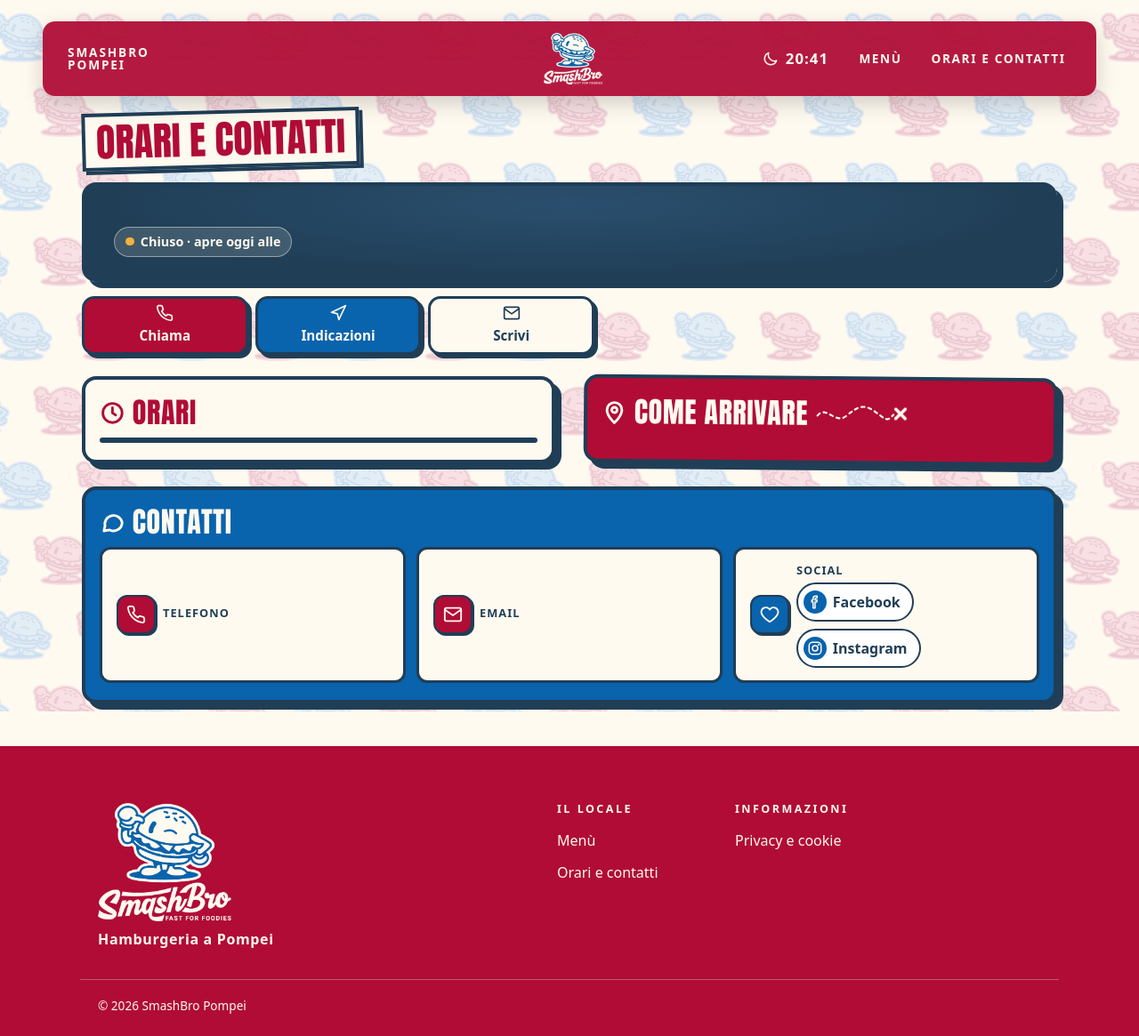
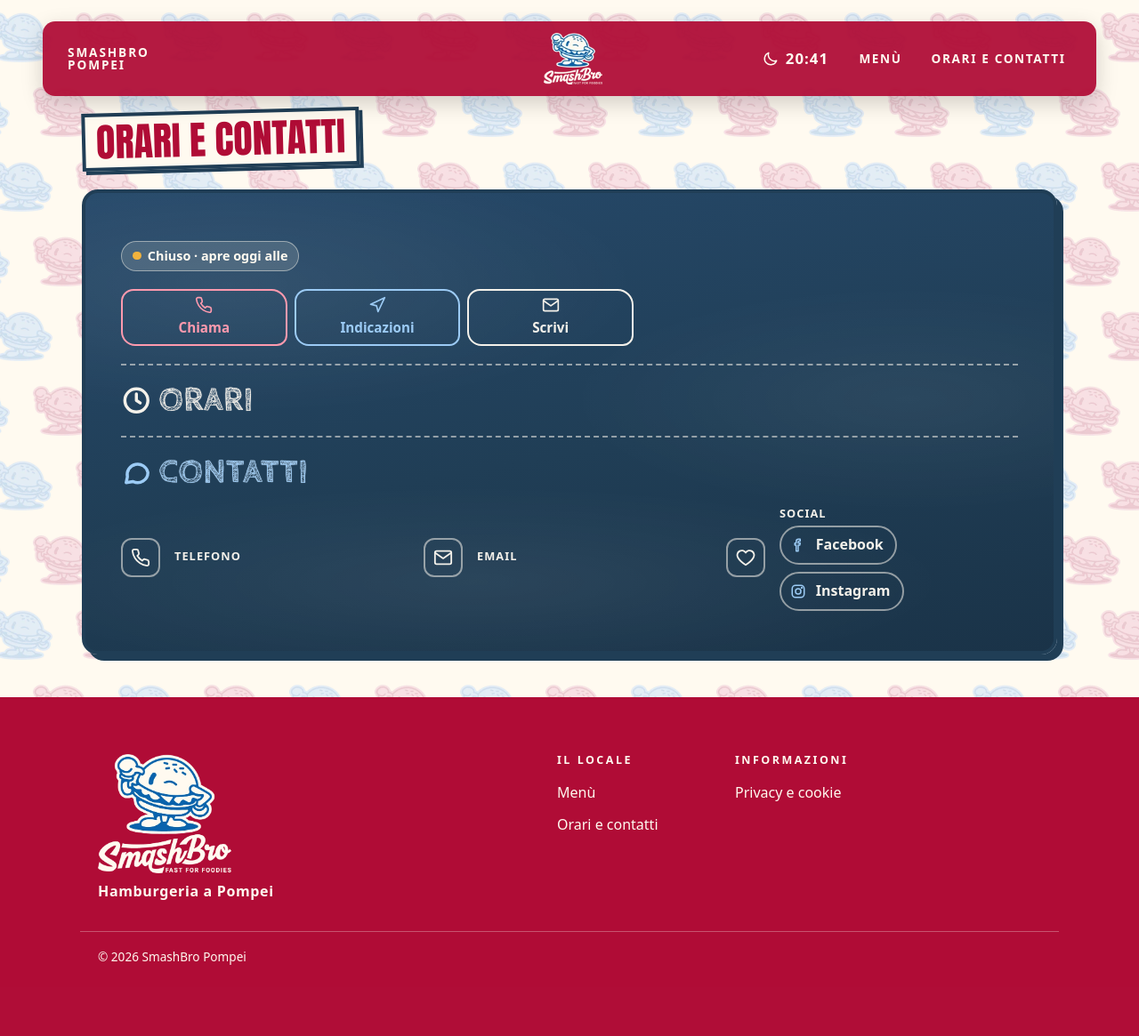
Before and after one commit to IvanRussoL/smashbro-pompei, a Flask app: template app/templates/info.html in a window 1280 px wide. Shown: the whole page at 89% size. After the commit the page ends 1085 px from the top, so only its background shows below. Run offline with Flask 3, Linux system fonts and the light colour scheme; the template is opened without the code that fills it, so the values that code supplies are empty; some libraries are stand-ins or nearby versions.

Commit message:
Info: tutta la pagina su una lavagna con titoli a gessetto, tolto Come arrivare

```diff
--- a/app/static/css/stile.css
+++ b/app/static/css/stile.css
@@ -310,38 +310,36 @@ h2 { font-size: 1.6rem; margin: 0 0 1rem; color: var(--rosso); }
 .pulsante-secondario:hover { background: var(--crema); color: var(--blu-scuro); }
 .hero :focus-visible { outline-color: var(--crema); }
 
-/* ---------- Pagina Orari e contatti: blocchi-adesivo liberi sullo sfondo, come il menù ---------- */
+/* ---------- Pagina Orari e contatti: una lavagna come quella fuori dal locale ---------- */
 
-/* Nessun pannello: titolo, stato, azioni e sezioni sono adesivi separati sopra i loghi,
-   con gli stessi bordi blu notte e le stesse ombre piene dei blocchi del menù. */
+/* Carattere "a gesso" dei titoli della lavagna, salvato nel sito (licenza SIL OFL in static/fonts).
+   Solo per i titoli: su testi lunghi e numeri un carattere decorativo si legge peggio. */
+@font-face {
+    font-family: "Cabin Sketch";
+    src: url("../fonts/cabin-sketch-latin-700.woff2") format("woff2");
+    font-weight: 700;
+    font-display: swap;
+}
 .pagina-info {
     --titolo: "Anton", Impact, "Arial Narrow", sans-serif;
-    --bordo-info: 4px solid var(--blu-scuro);
-    --ombra-info: 7px 7px 0 var(--blu-scuro);
+    --gessetto: "Cabin Sketch", "Comic Sans MS", cursive;
+    --gesso: #F4F1EA;
+    --gesso-rosso: #FF9AAE;
+    --gesso-blu: #9CCBF5;
+    --gesso-traccia: rgba(244, 241, 234, 0.55);
     max-width: 1120px;
     margin-inline: auto;
     padding: 0 0.75rem 3rem;
     color: var(--blu-scuro);
 }
-.pagina-info h2 {
-    margin: 0 0 0.75rem;
-    padding-top: 0.1em;
-    font-family: var(--titolo);
-    font-size: 1.75rem; /* 28 px su telefono, 32 px da 768 px */
-    font-weight: 400;
-    line-height: 1;
-    letter-spacing: 0.02em;
-    text-transform: uppercase;
-    color: var(--accento);
-}
 
-/* Titolo su un'etichetta inclinata, come "Menù". */
+/* Titolo su un'etichetta inclinata, come "Menù", fuori dalla lavagna. */
 .testata-info {
     display: inline-block;
     margin: 1rem 0;
     padding: 0.35rem 0.75rem 0.45rem;
     background: var(--crema);
-    border: var(--bordo-info);
+    border: 4px solid var(--blu-scuro);
     box-shadow: 4px 4px 0 var(--blu-scuro);
     transform: rotate(-1.5deg);
 }
@@ -355,36 +353,42 @@ h2 { font-size: 1.6rem; margin: 0 0 1rem; color: var(--rosso); }
     color: var(--rosso);
 }
 
-/* Ogni sezione è un blocco-adesivo con un colore del marchio. */
-.blocco-info {
-    --fondo: var(--crema);
-    --accento: var(--rosso);
-    min-width: 0;
-    padding: 1.1rem 1rem 1.2rem;
-    background: var(--fondo);
-    color: var(--blu-scuro);
-    border: var(--bordo-info);
-    border-radius: 16px;
-    box-shadow: var(--ombra-info);
+/* La lavagna: fondo blu scuro con macchie chiare sfumate, come una lavagna cancellata più volte.
+   Niente cornice di legno: bordo e ombra piena sono quelli degli adesivi del sito. */
+.lavagna {
+    margin-top: 0.5rem;
+    padding: 1.25rem 1rem 1.5rem;
+    border: 4px solid var(--blu-scuro);
+    border-radius: 18px;
+    box-shadow: 7px 7px 0 var(--blu-scuro);
+    color: var(--gesso);
+    background:
+        radial-gradient(ellipse 60% 40% at 15% 20%, rgba(255, 255, 255, 0.07), transparent 70%),
+        radial-gradient(ellipse 50% 35% at 85% 45%, rgba(255, 255, 255, 0.05), transparent 70%),
+        radial-gradient(ellipse 70% 30% at 40% 85%, rgba(255, 255, 255, 0.06), transparent 70%),
+        linear-gradient(170deg, #26496A 0%, var(--blu-scuro) 55%, #1A3348 100%);
 }
-.blocco-arrivare { --fondo: var(--rosso); --accento: var(--crema); color: var(--crema); transform: rotate(0.5deg); }
-.blocco-contatti { --fondo: var(--blu); --accento: var(--crema); color: var(--crema); margin-top: 1.5rem; }
-.blocco-info :focus-visible { outline-color: var(--blu-scuro); }
-.blocco-arrivare :focus-visible, .blocco-contatti :focus-visible { outline-color: var(--crema); }
+.lavagna :focus-visible { outline-color: var(--gesso); }
+/* Le sezioni sono separate da una riga tratteggiata, come tirata col gesso. */
+.lavagna-sezione { margin-top: 1.25rem; padding-top: 1.25rem; border-top: 2px dashed var(--gesso-traccia); }
+.lavagna-sezione h2 {
+    margin: 0 0 0.75rem;
+    font-family: var(--gessetto);
+    font-size: 2rem; /* 32 px su telefono, 38 px da 768 px */
+    font-weight: 700;
+    line-height: 1;
+    letter-spacing: 0.01em;
+    text-transform: uppercase;
+    color: var(--gesso);
+    text-shadow: 0 0 1px rgba(255, 255, 255, 0.6);
+}
+#contatti h2 { color: var(--gesso-blu); }
 
-/* Riquadro dello stato come insegna al neon: fondo blu scuro, nome del locale grande in alto,
-   indirizzo e stato in basso. Da aperto l'insegna è accesa (bagliore rosso), da chiuso è spenta. */
-.blocco-stato {
-    display: flex;
-    flex-direction: column;
-    justify-content: space-between;
-    gap: 0.75rem;
-    padding: 1rem;
-    color: var(--crema);
-    background: radial-gradient(ellipse at 50% 20%, #2A4F6E 0%, var(--blu-scuro) 70%);
-}
+/* In cima l'insegna al neon, allineata a sinistra come tutto il resto, poi indirizzo e stato.
+   Da aperto l'insegna è accesa (bagliore rosso), da chiuso è spenta (solo il contorno). */
+.lavagna-testata { display: flex; flex-direction: column; align-items: flex-start; gap: 0.4rem; }
 .insegna {
-    margin: 0;
+    margin: 0 0 0.35rem;
     font-family: var(--titolo);
     font-size: clamp(2rem, 9.5vw, 2.5rem); /* il nome sta su una riga anche a 360 px */
     line-height: 1;
@@ -405,34 +409,24 @@ h2 { font-size: 1.6rem; margin: 0 0 1rem; color: var(--rosso); }
     0%, 18%, 26%, 44% { opacity: 0.15; }
     20%, 24%, 46%, 100% { opacity: 1; }
 }
-.stato-testo { display: flex; flex-direction: column; align-items: flex-start; gap: 0.4rem; }
-.info-indirizzo { margin: 0; font-weight: 600; }
-.blocco-stato .info-indirizzo { margin: 0 0 0.25rem; font-size: 0.95rem; letter-spacing: 0.04em; font-weight: 500; }
-
-/* Stato come etichetta a bordo spesso: verde chiaro se aperto, rosa se chiuso, sempre con il testo. */
+.info-indirizzo { margin: 0 0 0.25rem; font-size: 0.95rem; font-weight: 500; letter-spacing: 0.04em; }
+/* Stato come etichetta chiara sul fondo scuro, con il pallino verde (aperto) o giallo (chiuso). */
 .pagina-info .stato-apertura {
     margin: 0;
-    padding: 0.45rem 0.9rem;
-    border: 3px solid var(--blu-scuro);
-    border-radius: 999px;
-    background: #FBE1E7;
-    color: var(--blu-scuro);
+    padding: 0.3rem 0.75rem;
+    font-size: 0.9rem;
     font-weight: 700;
+    background: rgba(255, 250, 240, 0.14);
+    border: 1px solid rgba(255, 250, 240, 0.45);
+    color: var(--crema);
 }
-.pagina-info .stato-apertura::before { background: var(--rosso); }
-.pagina-info .stato-apertura.aperto { background: #D9F2E2; }
-.pagina-info .stato-apertura.aperto::before { background: #17633A; }
-/* Sull'insegna l'etichetta è chiara su fondo scuro. */
-.pagina-info .blocco-stato .stato-apertura { padding: 0.3rem 0.75rem; font-size: 0.9rem; background: rgba(255, 250, 240, 0.14); border: 1px solid rgba(255, 250, 240, 0.45); color: var(--crema); }
-.pagina-info .blocco-stato .stato-apertura.aperto::before { background: #5DD37E; }
-.pagina-info .blocco-stato .stato-apertura.chiuso::before { background: #F2B33D; }
 
-/* Chiama, Indicazioni, Scrivi: tre adesivi grandi che si "schiacciano" al tocco. */
+/* Chiama, Indicazioni, Scrivi: scritte cerchiate col gesso, con un bordo un po' irregolare. */
 .azioni-info {
     display: grid;
     grid-template-columns: repeat(3, minmax(0, 1fr));
     gap: 0.5rem;
-    margin: 1rem 0 1.5rem;
+    margin: 1.25rem 0 0;
     padding: 0;
     list-style: none;
 }
@@ -445,34 +439,22 @@ h2 { font-size: 1.6rem; margin: 0 0 1rem; color: var(--rosso); }
     min-height: 60px; /* sopra i 44-48 px consigliati per il tocco */
     padding: 0.4rem;
     font-size: 0.95rem;
-    border: 3px solid var(--blu-scuro);
-    border-radius: 14px;
-    box-shadow: 4px 4px 0 var(--blu-scuro);
-    background: var(--crema);
-    color: var(--blu-scuro);
     font-weight: 800;
     text-align: center;
     text-decoration: none;
-    transition: transform 0.1s ease, box-shadow 0.1s ease;
+    border: 2px solid var(--gesso);
+    border-radius: 14px 18px 12px 16px;
+    color: var(--gesso);
+    transition: background-color 0.1s ease, transform 0.1s ease;
 }
 .azione-info svg { width: 20px; height: 20px; fill: none; stroke: currentColor; stroke-width: 2; stroke-linecap: round; stroke-linejoin: round; }
-.azione-info:hover { color: var(--blu-scuro); transform: translate(-1px, -1px); box-shadow: 5px 5px 0 var(--blu-scuro); }
-.azione-info:active { transform: translate(4px, 4px); box-shadow: 0 0 0 var(--blu-scuro); }
-.azione-chiama { background: var(--rosso); color: var(--crema); }
-.azione-chiama:hover { color: var(--crema); }
-.azione-indicazioni { background: var(--blu); color: var(--crema); }
-.azione-indicazioni:hover { color: var(--crema); }
+.azione-info:hover { background: rgba(255, 255, 255, 0.08); color: var(--gesso); }
+.azione-info:active { transform: scale(0.97); }
+.azione-chiama, .azione-chiama:hover { border-color: var(--gesso-rosso); color: var(--gesso-rosso); }
+.azione-indicazioni, .azione-indicazioni:hover { border-color: var(--gesso-blu); color: var(--gesso-blu); }
 
-.sezioni-info { display: grid; gap: 1.5rem; align-items: start; }
-
-/* Orari come tabella a bordo spesso, con la riga di oggi in blu notte. */
-.orari {
-    margin: 0;
-    overflow: hidden;
-    border: 3px solid var(--blu-scuro);
-    border-radius: 12px;
-    background: #fff;
-}
+/* Orari: un giorno per riga, separati da puntini; oggi cerchiato in rosso con il bollino "oggi". */
+.orari { margin: 0; }
 .orari-giorno {
     display: flex;
     align-items: center;
@@ -480,23 +462,19 @@ h2 { font-size: 1.6rem; margin: 0 0 1rem; color: var(--rosso); }
     gap: 0.5rem;
     min-height: 44px;
     padding: 0.55rem 0.75rem;
-    font-size: 0.875rem; /* su telefono i due turni stanno su una riga */
-    border-bottom: 1px solid #C9D3DC;
+    font-size: 0.95rem;
+    font-weight: 700;
+    border-bottom: 1px dotted var(--gesso-traccia);
 }
-.orari-giorno:last-child { border-bottom: 0; }
 .orari dd { margin: 0; text-align: right; white-space: nowrap; font-variant-numeric: tabular-nums; }
 .turno { white-space: nowrap; } /* un turno non si spezza sul trattino: si va a capo solo tra i turni */
-/* Righe a strisce rosse e crema come la tenda del locale; oggi in blu scuro con il bollino "oggi". */
-.orari-giorno:nth-child(even) { background: var(--rosso); color: var(--crema); border-bottom-color: var(--rosso); }
-.orari-giorno:nth-child(odd) { background: var(--crema); }
-.orari-giorno.oggi { background: var(--blu-scuro); color: var(--crema); font-weight: 700; }
+.orari-giorno.oggi { color: var(--gesso-rosso); border: 2px solid var(--gesso-rosso); border-radius: 18px 12px 16px 10px; }
 .bollino-oggi {
     display: inline-block;
     margin-left: 0.3rem;
     padding: 0 0.35rem;
-    border: 2px solid var(--crema);
+    border: 2px solid var(--gesso-rosso);
     border-radius: 6px;
-    background: var(--rosso);
     font-family: var(--titolo);
     font-weight: 400;
     font-size: 0.7rem;
@@ -504,64 +482,36 @@ h2 { font-size: 1.6rem; margin: 0 0 1rem; color: var(--rosso); }
     text-transform: uppercase;
     transform: rotate(-4deg);
 }
-.info-indirizzo-esteso { margin: 0 0 1rem; font-size: 1.25rem; font-weight: 700; }
 
-/* Contatti: tessere crema sul blocco blu, una sotto l'altra su telefono. */
+/* Contatti: icona disegnata col gesso a sinistra, etichetta e valore a destra. */
 .contatti { display: grid; gap: 0.75rem; margin: 0; }
 .contatto {
-    position: relative; /* l'icona nel <dt> si posiziona rispetto al riquadro */
+    position: relative; /* l'icona nel <dt> si posiziona rispetto al contatto */
     display: flex;
     flex-direction: column;
     justify-content: center;
-    padding: 0.85rem 1rem 0.85rem 4.25rem;
-    border: 3px solid var(--blu-scuro);
-    border-radius: 12px;
-    background: var(--crema);
-    color: var(--blu-scuro);
+    padding: 0.35rem 0 0.35rem 3.75rem;
     overflow-wrap: anywhere;
 }
-.contatto :focus-visible { outline-color: var(--blu-scuro); }
 .contatto dt { font-size: 0.8rem; font-weight: 800; letter-spacing: 0.08em; text-transform: uppercase; }
 .contatto dd { margin: 0.2rem 0 0; }
-.contatti a { font-weight: 700; }
-/* Icona del contatto: quadratino rosso (o blu) con ombra piena, come gli adesivi del sito. */
+.contatti a { font-weight: 700; color: var(--gesso); }
 .contatto-icona {
     position: absolute;
     top: 50%;
-    left: 1rem;
+    left: 0;
     display: grid;
     place-items: center;
     width: 44px;
     height: 44px;
-    border: 2px solid var(--blu-scuro);
+    border: 2px solid var(--gesso-traccia);
     border-radius: 12px;
-    background: var(--rosso);
-    color: var(--crema);
-    box-shadow: 2px 2px 0 var(--blu-scuro);
     transform: translateY(-50%);
 }
-.contatto-icona-blu { background: var(--blu); }
 .contatto-icona svg, .titolo-icona svg, .social svg { fill: none; stroke: currentColor; stroke-width: 2; stroke-linecap: round; stroke-linejoin: round; }
 .titolo-icona { display: flex; align-items: center; gap: 0.5rem; }
 .titolo-icona svg { flex: none; width: 0.9em; height: 0.9em; stroke-width: 2.4; }
-/* Sentiero "mappa del tesoro" dopo "Come arrivare": la maschera scopre il tratteggio poco alla volta
-   (1,5 s), la X compare all'arrivo, pausa di 2 s e si riparte. Con "riduci movimento" è fermo e completo. */
-.blocco-arrivare h2 { white-space: nowrap; } /* il sentiero si stringe, il titolo non va a capo */
-.titolo-icona .sentiero { flex: 1 1 0; width: 0; min-width: 2.5rem; height: 1.1em; overflow: visible; }
-.sentiero-linea { fill: none; stroke: currentColor; stroke-width: 2.5; stroke-dasharray: 4 5; stroke-linecap: round; }
-.sentiero-traccia { fill: none; stroke: #fff; stroke-width: 8; stroke-dasharray: 100; stroke-dashoffset: 100; animation: sentiero-disegna 3.5s linear infinite; }
-.sentiero-x { fill: none; stroke: currentColor; stroke-width: 4; stroke-linecap: round; opacity: 0; animation: sentiero-x 3.5s linear infinite; }
-@keyframes sentiero-disegna {
-    0% { stroke-dashoffset: 100; }
-    43%, 100% { stroke-dashoffset: 0; } /* 1,5 s su 3,5 */
-}
-@keyframes sentiero-x {
-    0%, 42% { opacity: 0; transform: scale(0.4); }
-    47% { opacity: 1; transform: scale(1.2); }
-    51%, 100% { opacity: 1; transform: scale(1); }
-}
-.sentiero-x { transform-box: fill-box; transform-origin: center; }
-/* Social come pillole con il loro logo. */
+/* Social come pillole cerchiate col gesso, con il loro logo. */
 .social { display: flex; flex-wrap: wrap; gap: 0.5rem; margin-top: 0.35rem; }
 .social a {
     display: inline-flex;
@@ -569,14 +519,13 @@ h2 { font-size: 1.6rem; margin: 0 0 1rem; color: var(--rosso); }
     gap: 0.4rem;
     min-height: 44px;
     padding: 0.3rem 0.85rem 0.3rem 0.4rem;
-    border: 2px solid var(--blu-scuro);
+    border: 2px solid var(--gesso-traccia);
     border-radius: 999px;
-    background: #fff;
-    color: var(--blu-scuro);
     text-decoration: none;
 }
-.social a:hover { background: var(--crema-scura); }
-.social svg { width: 26px; height: 26px; padding: 4px; border-radius: 50%; background: var(--blu); color: var(--crema); }
+.social a:hover { background: rgba(255, 255, 255, 0.08); }
+.social svg { width: 26px; height: 26px; padding: 4px; color: var(--gesso-blu); }
+.lavagna .segnaposto { color: var(--gesso-traccia); }
 .segnaposto { font-style: italic; color: var(--testo-secondario); }
 
 /* ---------- Sfondo animato di Menù e Orari e contatti ---------- */
@@ -978,16 +927,16 @@ h2 { font-size: 1.6rem; margin: 0 0 1rem; color: var(--rosso); }
 /* ---------- Tablet e computer ---------- */
 
 @media (min-width: 768px) {
-    .sezioni-info { grid-template-columns: 1fr 1fr; gap: 2rem; }
     .testata-info h1 { font-size: 2.75rem; }
-    .pagina-info h2 { font-size: 2rem; }
-    .blocco-stato { padding: 1.5rem 2rem; }
+    .lavagna { padding: 2rem 2.5rem 2.5rem; }
+    .lavagna-sezione h2 { font-size: 2.4rem; }
     .insegna { font-size: 4rem; }
-    .blocco-stato .info-indirizzo { font-size: 1rem; }
+    .info-indirizzo { font-size: 1rem; }
     .azione-info { min-height: 64px; }
-    .orari-giorno { font-size: 0.95rem; }
+    .azioni-info { max-width: 36rem; }
+    /* Gli orari restano larghi quanto serve: a tutta lavagna i giorni finirebbero lontani dalle ore. */
+    .orari { max-width: 34rem; }
     .contatti { grid-template-columns: repeat(3, minmax(0, 1fr)); }
-    .azioni-info { max-width: 36rem; }
 }
 
 /* Computer: barra più alta e più staccata, come Habita79; voci sempre visibili. */
@@ -1094,6 +1043,4 @@ h2 { font-size: 1.6rem; margin: 0 0 1rem; color: var(--rosso); }
     .fila-loghi { animation: none; }
     .azione-info { transition: none; }
     .locale-aperto .insegna { animation: none; }
-    .sentiero-traccia { animation: none; stroke-dashoffset: 0; }
-    .sentiero-x { animation: none; opacity: 1; }
 }
--- a/app/templates/info.html
+++ b/app/templates/info.html
@@ -10,14 +10,14 @@
         <h1>Orari e contatti</h1>
     </div>
 
-    {# Insegna al neon con il nome del locale: accesa in rosso se è aperto, spenta (solo il contorno)
-       se è chiuso. Lo stato a parole lo dice solo l'etichetta sotto, così non si ripete. #}
-    <section class="blocco-info blocco-stato {{ 'locale-aperto' if stato.aperto else 'locale-chiuso' }}" aria-label="Dove siamo e stato del locale">
+    {# Tutta la pagina è una lavagna blu scuro, come quella fuori dal locale: in cima l'insegna al neon
+       (accesa se è aperto, spenta se è chiuso), poi azioni, orari e contatti con i titoli "a gesso".
+       Lo stato a parole lo dice solo l'etichetta sotto l'insegna, così non si ripete. #}
+    <div class="lavagna">
+    <section class="lavagna-testata {{ 'locale-aperto' if stato.aperto else 'locale-chiuso' }}" aria-label="Dove siamo e stato del locale">
         <p class="insegna">{{ impostazioni.nome_locale }}</p>
-        <div class="stato-testo">
         <p class="info-indirizzo">{{ impostazioni.indirizzo }}</p>
         <p class="stato-apertura {{ 'aperto' if stato.aperto else 'chiuso' }}">{{ descrivi_stato_apertura(stato, adesso) }}</p>
-        </div>
     </section>
 
     {# Le tre azioni più usate da telefono, grandi e subito sotto lo stato. #}
@@ -42,8 +42,7 @@
         </li>
     </ul>
 
-    <div class="sezioni-info">
-        <section id="orari" class="blocco-info blocco-orari" aria-labelledby="titolo-orari">
+    <section id="orari" class="lavagna-sezione" aria-labelledby="titolo-orari">
         <h2 id="titolo-orari" class="titolo-icona"><svg viewBox="0 0 24 24" width="22" height="22" aria-hidden="true" focusable="false"><circle cx="12" cy="12" r="9"/><path d="M12 7v5l3 2"/></svg>Orari</h2>
         <dl class="orari">
             {% for giorno in orari %}
@@ -61,22 +60,7 @@
         </dl>
     </section>
 
-        <section id="come-arrivare" class="blocco-info blocco-arrivare" aria-labelledby="titolo-come-arrivare">
-            <h2 id="titolo-come-arrivare" class="titolo-icona"><svg viewBox="0 0 24 24" width="22" height="22" aria-hidden="true" focusable="false"><path d="M12 22s7-6.2 7-12a7 7 0 0 0-14 0c0 5.8 7 12 7 12z"/><circle cx="12" cy="10" r="2.5"/></svg>Come arrivare
-                {# Sentiero della mappa del tesoro: tratteggio che si disegna fino alla X, poi riparte (CSS). #}
-                <svg class="sentiero" viewBox="0 0 120 40" width="120" height="40" preserveAspectRatio="xMinYMid meet" aria-hidden="true" focusable="false">
-                    <mask id="sentiero-maschera" maskUnits="userSpaceOnUse" x="0" y="0" width="120" height="40">
-                        <path class="sentiero-traccia" d="M3 22 C 14 8, 26 34, 40 22 S 62 6, 76 16 S 92 30, 100 20" pathLength="100"/>
-                    </mask>
-                    <path class="sentiero-linea" d="M3 22 C 14 8, 26 34, 40 22 S 62 6, 76 16 S 92 30, 100 20" mask="url(#sentiero-maschera)"/>
-                    <path class="sentiero-x" d="M103 13 l12 12 M115 13 l-12 12"/>
-                </svg>
-            </h2>
-            <p class="info-indirizzo-esteso">{{ impostazioni.indirizzo }}</p>
-        </section>
-    </div>
-
-    <section id="contatti" class="blocco-info blocco-contatti" aria-labelledby="titolo-contatti">
+    <section id="contatti" class="lavagna-sezione" aria-labelledby="titolo-contatti">
         {# Ogni contatto ha la sua icona dentro il <dt> (in una <dl> il <div> può contenere solo dt e dd). #}
         <h2 id="titolo-contatti" class="titolo-icona"><svg viewBox="0 0 24 24" width="22" height="22" aria-hidden="true" focusable="false"><path d="M21 12a8 8 0 0 1-11.6 7.1L4 20l1-4.6A8 8 0 1 1 21 12z"/></svg>Contatti</h2>
         <dl class="contatti">
@@ -92,7 +76,7 @@
                 <dd><a href="mailto:{{ impostazioni.email }}">{{ impostazioni.email }}</a></dd>
             </div>
             <div class="contatto">
-                <dt><span class="contatto-icona contatto-icona-blu"><svg viewBox="0 0 24 24" width="22" height="22" aria-hidden="true" focusable="false"><path d="M12 21s-7-4.5-9.5-9A5.5 5.5 0 0 1 12 6a5.5 5.5 0 0 1 9.5 6c-2.5 4.5-9.5 9-9.5 9z"/></svg></span>Social</dt>
+                <dt><span class="contatto-icona"><svg viewBox="0 0 24 24" width="22" height="22" aria-hidden="true" focusable="false"><path d="M12 21s-7-4.5-9.5-9A5.5 5.5 0 0 1 12 6a5.5 5.5 0 0 1 9.5 6c-2.5 4.5-9.5 9-9.5 9z"/></svg></span>Social</dt>
                 <dd class="social">
                     <a href="{{ impostazioni.url_facebook }}" rel="noopener"><svg viewBox="0 0 24 24" width="22" height="22" aria-hidden="true" focusable="false"><path d="M15 3h-2.5A3.5 3.5 0 0 0 9 6.5V9H7v3h2v9h3v-9h2.5l.5-3h-3V7a1 1 0 0 1 1-1h2z"/></svg>Facebook</a>
                     <a href="{{ impostazioni.url_instagram }}" rel="noopener"><svg viewBox="0 0 24 24" width="22" height="22" aria-hidden="true" focusable="false"><rect x="3" y="3" width="18" height="18" rx="5"/><circle cx="12" cy="12" r="4"/><circle cx="17.5" cy="6.5" r="0.6"/></svg>Instagram</a>
@@ -101,4 +85,5 @@
         </dl>
     </section>
     </div>
+</div>
 {% endblock %}
```
Also changed, not shown: DEVLOG.md (+12 -0 lines), app/static/fonts/OFL-Cabin-Sketch.txt (added, +93 -0 lines), tests/test_rotte_pubbliche.py (+6 -3 lines), app/static/fonts/cabin-sketch-latin-700.woff2 (added). Lines whose indentation alone changed are shown as unchanged.
